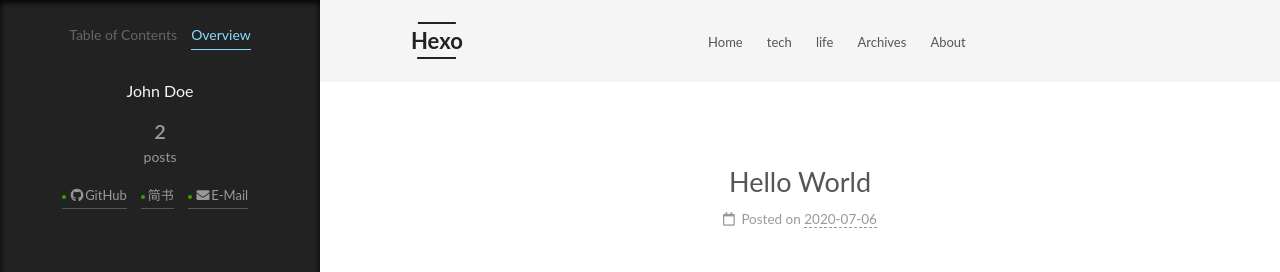
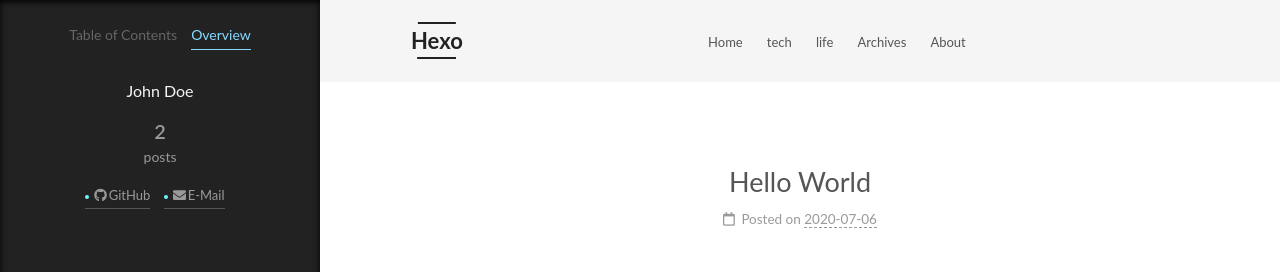
Before and after one commit to AtlanticYu/AtlanticYu.github.io, a plain HTML site: page 2020/07/06/hello-world/index.html in a window 1280 px wide. Both pictures are taken after a click on the item "Overview". Shown: the top 272 px of the page. Drawn offline with Linux system fonts and the light colour scheme.

Commit message:
Site updated: 2020-07-06 10:51:35

```diff
--- a/2020/07/06/hello-world/index.html
+++ b/2020/07/06/hello-world/index.html
@@ -317,9 +317,6 @@
         <a href="https://github.com/yu869631951" title="GitHub → https:&#x2F;&#x2F;github.com&#x2F;yu869631951" rel="noopener" target="_blank"><i class="fab fa-github fa-fw"></i>GitHub</a>
       </span>
       <span class="links-of-author-item">
-        <a href="https://www.jianshu.com/u/37e9e69cd517" title="简书 → https:&#x2F;&#x2F;www.jianshu.com&#x2F;u&#x2F;37e9e69cd517" rel="noopener" target="_blank"><i class="book fa-fw"></i>简书</a>
-      </span>
-      <span class="links-of-author-item">
         <a href="mailto:AtlanticYu@aliyun.com" title="E-Mail → mailto:AtlanticYu@aliyun.com" rel="noopener" target="_blank"><i class="fa fa-envelope fa-fw"></i>E-Mail</a>
       </span>
   </div>
--- a/css/main.css
+++ b/css/main.css
@@ -1168,7 +1168,7 @@ pre .javascript .function {
 }
 .links-of-author a::before,
 .links-of-author span.exturl::before {
-  background: #34a203;
+  background: #6cf5ff;
   border-radius: 50%;
   content: ' ';
   display: inline-block;
```
Also changed, not shown: 2020/07/06/创建新的文章/index.html (+0 -3 lines), archives/2020/07/index.html (+0 -3 lines), archives/2020/index.html (+0 -3 lines), archives/index.html (+0 -3 lines), index.html (+0 -3 lines).
